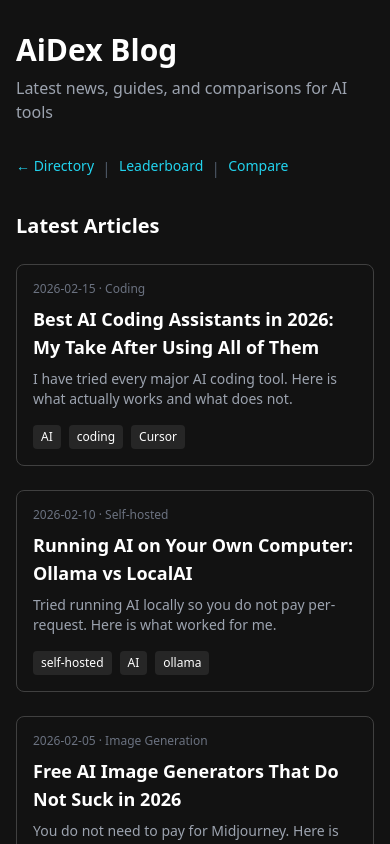
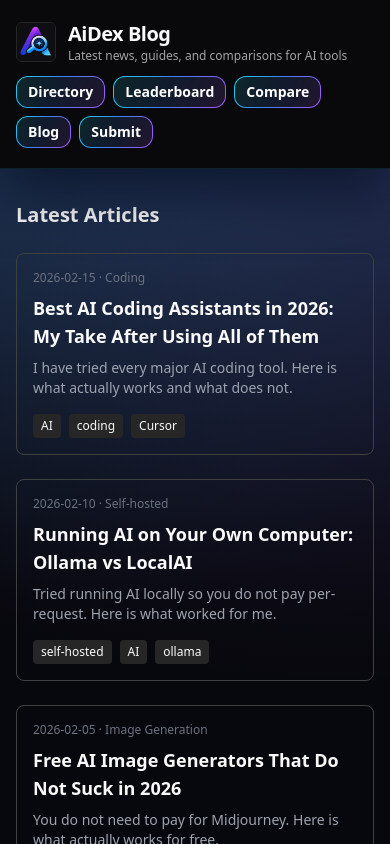
Before and after one commit to Falk0nX/AiDex, a React (Vite) app: page /blog in a window 390 px wide. Shown: the top 844 px of the page. Built offline with nearby package versions, Linux system fonts and the light colour scheme.

Commit message:
Add consistent header with SiteShell to blog pages

```diff
--- a/src/pages/BlogPage.tsx
+++ b/src/pages/BlogPage.tsx
@@ -1,24 +1,13 @@
 import { Link } from 'react-router-dom';
 import { getPublishedPosts, getScheduledPosts } from '../data/blog';
+import SiteShell from '../components/SiteShell';
 
 export default function BlogPage() {
   const published = getPublishedPosts();
   const scheduled = getScheduledPosts();
 
   return (
-    <div className="max-w-4xl mx-auto px-4 py-8">
-      <h1 className="text-3xl md:text-4xl font-bold mb-2">AiDex Blog</h1>
-      <p className="text-gray-400 mb-8">Latest news, guides, and comparisons for AI tools</p>
-
-      {/* Mobile Nav */}
-      <div className="flex flex-wrap gap-2 mb-8 md:hidden">
-        <Link to="/" className="text-sm text-cyan-400 hover:underline">← Directory</Link>
-        <span className="text-gray-600">|</span>
-        <Link to="/leaderboard" className="text-sm text-cyan-400 hover:underline">Leaderboard</Link>
-        <span className="text-gray-600">|</span>
-        <Link to="/compare" className="text-sm text-cyan-400 hover:underline">Compare</Link>
-      </div>
-
+    <SiteShell title="AiDex Blog" subtitle="Latest news, guides, and comparisons for AI tools">
       <section className="mb-12">
         <h2 className="text-xl md:text-2xl font-semibold mb-6">Latest Articles</h2>
         <div className="grid gap-6 md:grid-cols-2">
@@ -58,6 +47,6 @@ export default function BlogPage() {
           ))}
         </div>
       </section>
-    </div>
+    </SiteShell>
   );
 }
--- a/src/pages/BlogPostPage.tsx
+++ b/src/pages/BlogPostPage.tsx
@@ -1,5 +1,6 @@
 import { useParams, Link } from 'react-router-dom';
 import { getPostBySlug, BLOG_POSTS } from '../data/blog';
+import SiteShell from '../components/SiteShell';
 
 export default function BlogPostPage() {
   const { slug } = useParams<{ slug: string }>();
@@ -7,10 +8,12 @@ export default function BlogPostPage() {
 
   if (!post) {
     return (
-      <div className="max-w-4xl mx-auto px-4 py-16 text-center">
-        <h1 className="text-2xl font-bold mb-4">Post Not Found</h1>
-        <Link to="/blog" className="text-cyan-400 hover:underline">← Back to Blog</Link>
-      </div>
+      <SiteShell title="Post Not Found">
+        <div className="text-center py-16">
+          <h1 className="text-2xl font-bold mb-4">Post Not Found</h1>
+          <Link to="/blog" className="text-cyan-400 hover:underline">← Back to Blog</Link>
+        </div>
+      </SiteShell>
     );
   }
 
@@ -22,16 +25,7 @@ export default function BlogPostPage() {
   const isPublished = post.publishedAt !== "";
 
   return (
-    <div className="max-w-3xl mx-auto px-4 py-6 md:py-8">
-      {/* Mobile Nav */}
-      <div className="flex flex-wrap gap-3 mb-6 md:hidden text-sm">
-        <Link to="/" className="text-cyan-400 hover:underline">← Directory</Link>
-        <span className="text-gray-600">|</span>
-        <Link to="/blog" className="text-cyan-400 hover:underline">Blog</Link>
-        <span className="text-gray-600">|</span>
-        <Link to="/leaderboard" className="text-cyan-400 hover:underline">Leaderboard</Link>
-      </div>
-
+    <SiteShell title={post.title} subtitle={post.excerpt}>
       <article>
         <header className="mb-8">
           <div className="flex flex-wrap gap-2 mb-4">
@@ -58,18 +52,9 @@ export default function BlogPostPage() {
         </header>
 
         <div className="prose prose-lg max-w-none prose-invert">
-          <p className="text-lg text-gray-300 mb-8">{post.excerpt}</p>
           <div className="whitespace-pre-wrap text-gray-300 leading-relaxed">{post.content}</div>
         </div>
       </article>
-
-      {/* Desktop Nav */}
-      <div className="hidden md:flex gap-4 mt-8 pt-8 border-t border-neutral-800">
-        <Link to="/blog" className="text-cyan-400 hover:underline">← Back to Blog</Link>
-        <Link to="/" className="text-cyan-400 hover:underline">Directory</Link>
-        <Link to="/leaderboard" className="text-cyan-400 hover:underline">Leaderboard</Link>
-        <Link to="/compare" className="text-cyan-400 hover:underline">Compare</Link>
-      </div>
 
       {relatedPosts.length > 0 && (
         <section className="mt-12 pt-8 border-t border-neutral-800">
@@ -88,6 +73,6 @@ export default function BlogPostPage() {
           </div>
         </section>
       )}
-    </div>
+    </SiteShell>
   );
 }
```
